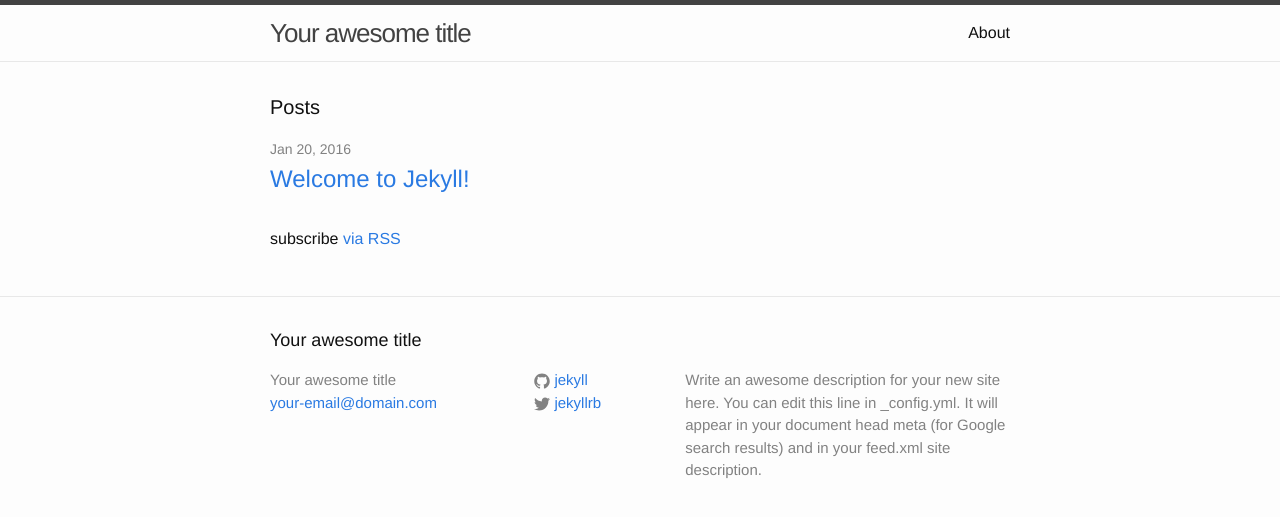
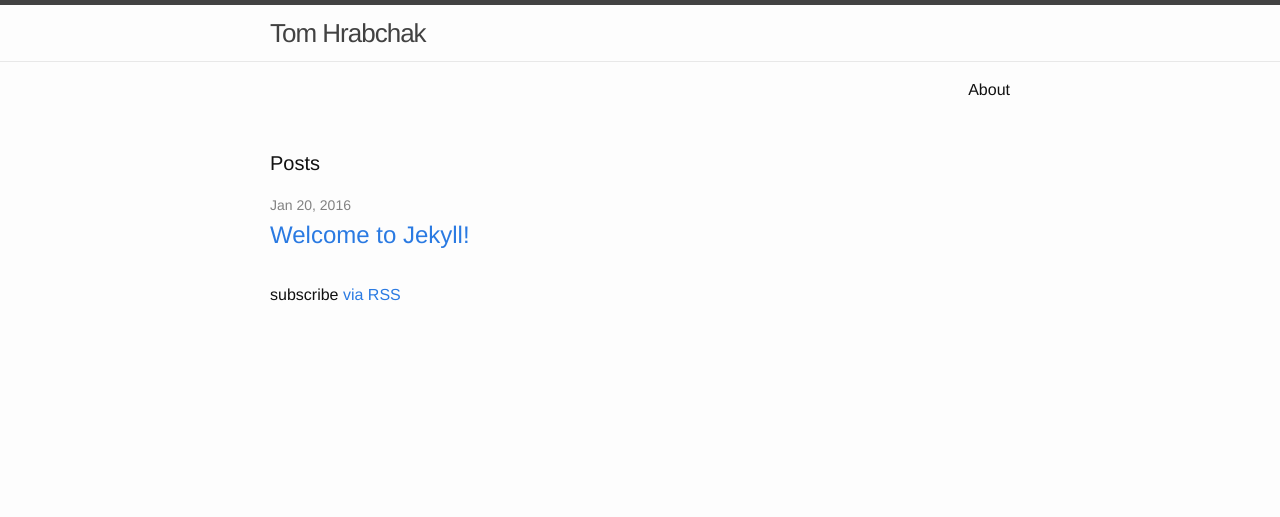
Before and after one commit to thrabchak/thrabchak.github.io, a Jekyll site: the page built from index.html, in a window 1280 px wide. Shown: the top 517 px of the page. Built offline with Jekyll 4.4.1, drawn with Linux system fonts in a browser that asks for light colours.

```diff
--- a/Gemfile
+++ b/Gemfile
@@ -0,0 +1,3 @@
+source 'https://rubygems.org'
+
+gem 'github-pages'
--- a/_config.yml
+++ b/_config.yml
@@ -1,21 +1,13 @@
-# Welcome to Jekyll!
-#
-# This config file is meant for settings that affect your whole blog, values
-# which you are expected to set up once and rarely need to edit after that.
-# For technical reasons, this file is *NOT* reloaded automatically when you use
-# 'jekyll serve'. If you change this file, please restart the server process.
-
 # Site settings
-title: Your awesome title
-email: your-email@domain.com
-description: > # this means to ignore newlines until "baseurl:"
-  Write an awesome description for your new site here. You can edit this
-  line in _config.yml. It will appear in your document head meta (for
-  Google search results) and in your feed.xml site description.
-baseurl: "" # the subpath of your site, e.g. /blog
-url: "http://yourdomain.com" # the base hostname & protocol for your site
-twitter_username: jekyllrb
-github_username:  jekyll
+title: Tom Hrabchak
+email: thrabchak@gmail.com
+description: >
+  Tom Hrabchak's small personal website. Find links to projects and contact
+  information here.
+baseurl: "/thrabchak.github.io" # the subpath of your site, e.g. /blog
+url: "tomhrabchak.com" # the base hostname & protocol for your site
+twitter_username: thrabchak
+github_username:  thrabchak
 
 # Build settings
 markdown: kramdown
--- a/_layouts/homepage.html
+++ b/_layouts/homepage.html
@@ -5,7 +5,11 @@
 
   <body>
 
-    {% include header.html %}
+    {% include homepage-title.html %}
+
+    {% include homepage-card.html %}
+
+    {% include homepage-nav.html %}
 
     <div class="page-content">
       <div class="wrapper">
--- a/index.html
+++ b/index.html
@@ -1,5 +1,5 @@
 ---
-layout: default
+layout: homepage
 ---
 
 <div class="home">
```
Also changed, not shown: 1 other file.
